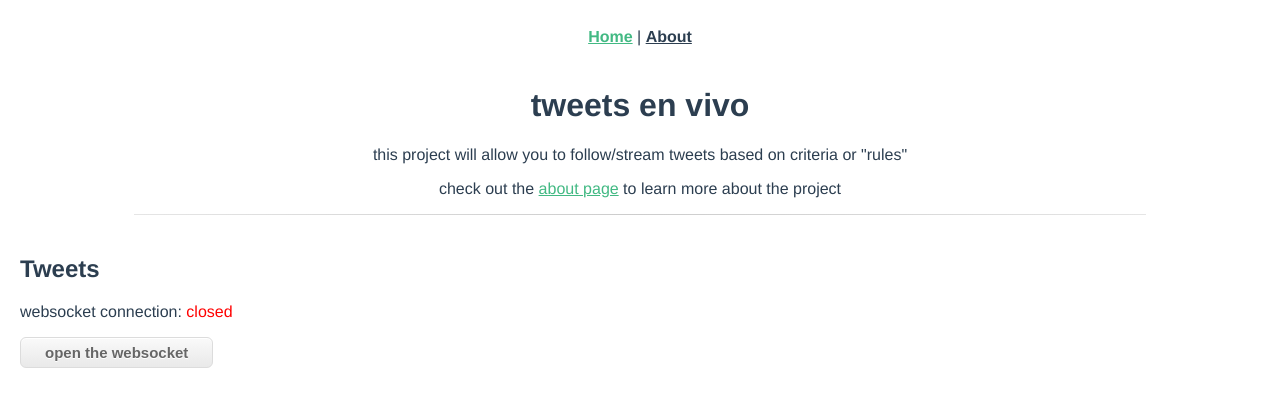
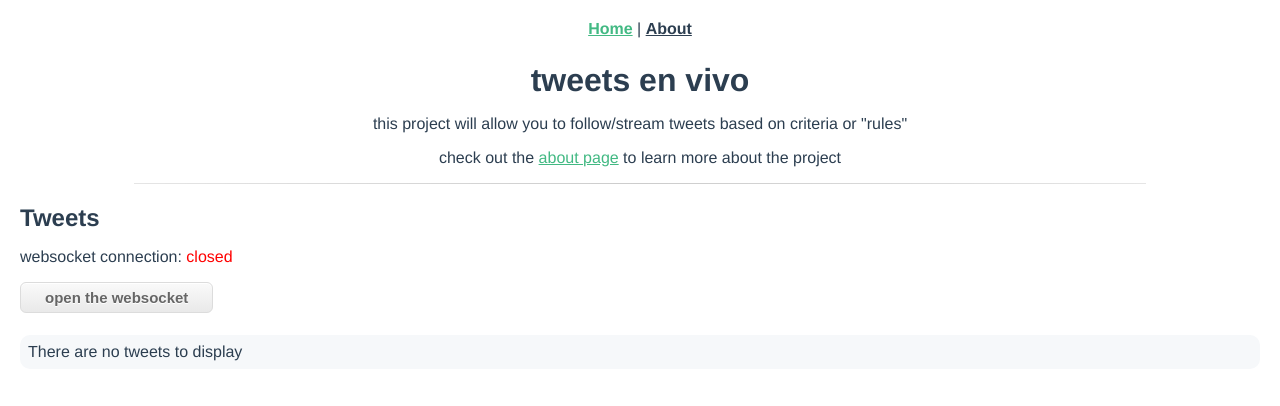
Before and after one commit to nickbouldien/tweets-en-vivo, a Vue app in the folder frontend/: page / in a window 1280 px wide. Shown: the top 406 px of the page. Built offline with nearby package versions, Linux system fonts and the light colour scheme.

Commit message:
add empty tweet list message and a bit of style updates

```diff
--- a/frontend/src/App.vue
+++ b/frontend/src/App.vue
@@ -18,7 +18,7 @@
 }
 
 #nav {
-  padding: 20px;
+  padding: 12px;
 
   a {
     font-weight: bold;
--- a/frontend/src/components/TweetList.vue
+++ b/frontend/src/components/TweetList.vue
@@ -16,6 +16,9 @@
         :key="tweet.id"
         :tweet="tweet"
       />
+      <li v-show="tweets.length === 0" class="empty-list">
+        There are no tweets to display
+      </li>
       <!-- TODO - add a message if there are no tweets -->
     </ul>
   </section>
@@ -99,8 +102,12 @@ export default class TweetList extends Vue {
 <style scoped lang="scss">
 #tweet-list {
   border-radius: 10px;
-  padding: 12px;
+  padding: 6px 12px;
   text-align: left;
+}
+
+h2 {
+  margin: 6px 0;
 }
 
 ul {
@@ -109,4 +116,11 @@ ul {
   overflow-y: scroll;
   padding-left: 0;
 }
+
+.empty-list {
+  background-color: #f6f8fa;
+  border-radius: 10px;
+  margin: 6px 0;
+  padding: 8px;
+}
 </style>
--- a/frontend/src/components/Welcome.vue
+++ b/frontend/src/components/Welcome.vue
@@ -18,18 +18,11 @@ export default class Welcome extends Vue {}
 </script>
 
 <style scoped lang="scss">
-h3 {
-  margin: 40px 0 0;
-}
-ul {
-  list-style-type: none;
-  padding: 0;
-}
-li {
-  display: inline-block;
-  margin: 0 10px;
-}
 a {
   color: #42b983;
 }
+
+h1 {
+  margin: 12px 0;
+}
 </style>
--- a/frontend/src/views/Home.vue
+++ b/frontend/src/views/Home.vue
@@ -21,7 +21,6 @@ export default class Home extends Vue {}
 </script>
 
 <style lang="scss" scoped>
-/* TODO - get rid of this? */
 hr {
   border: 0;
   height: 1px;
```
